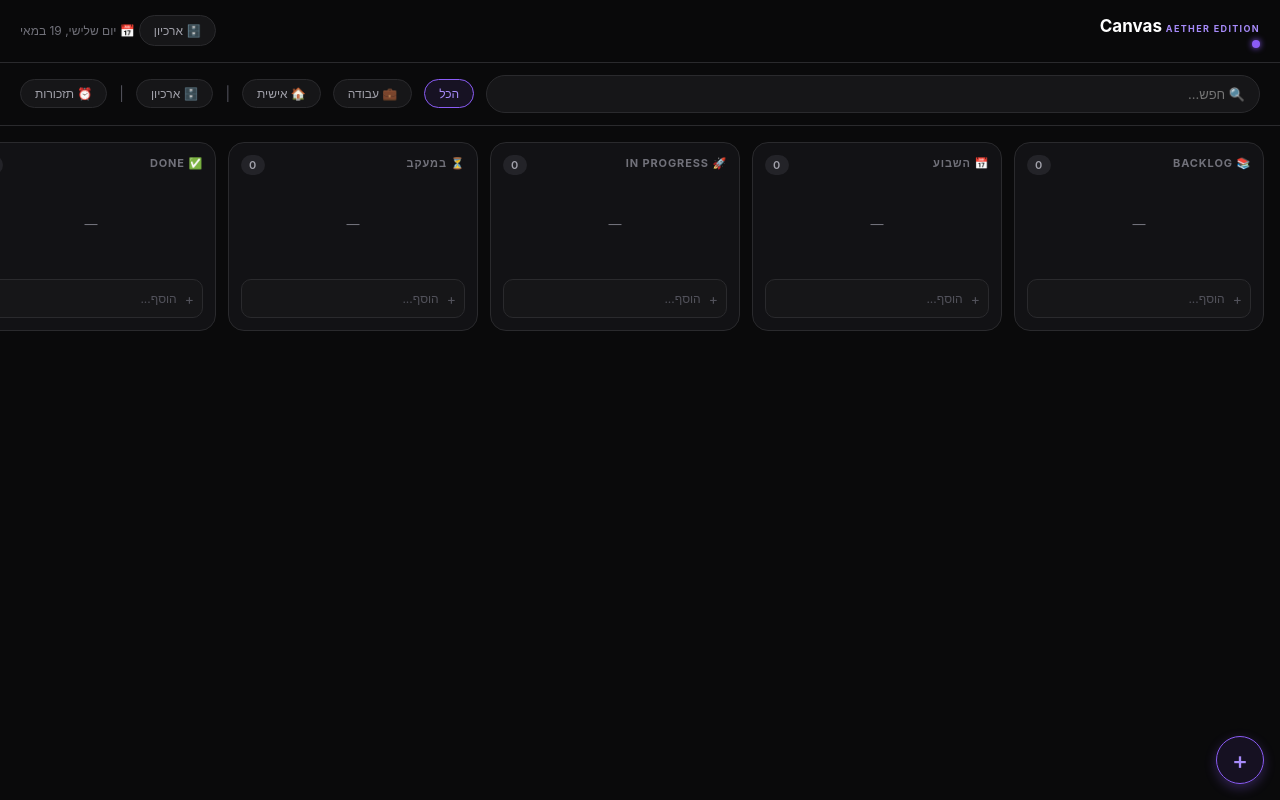
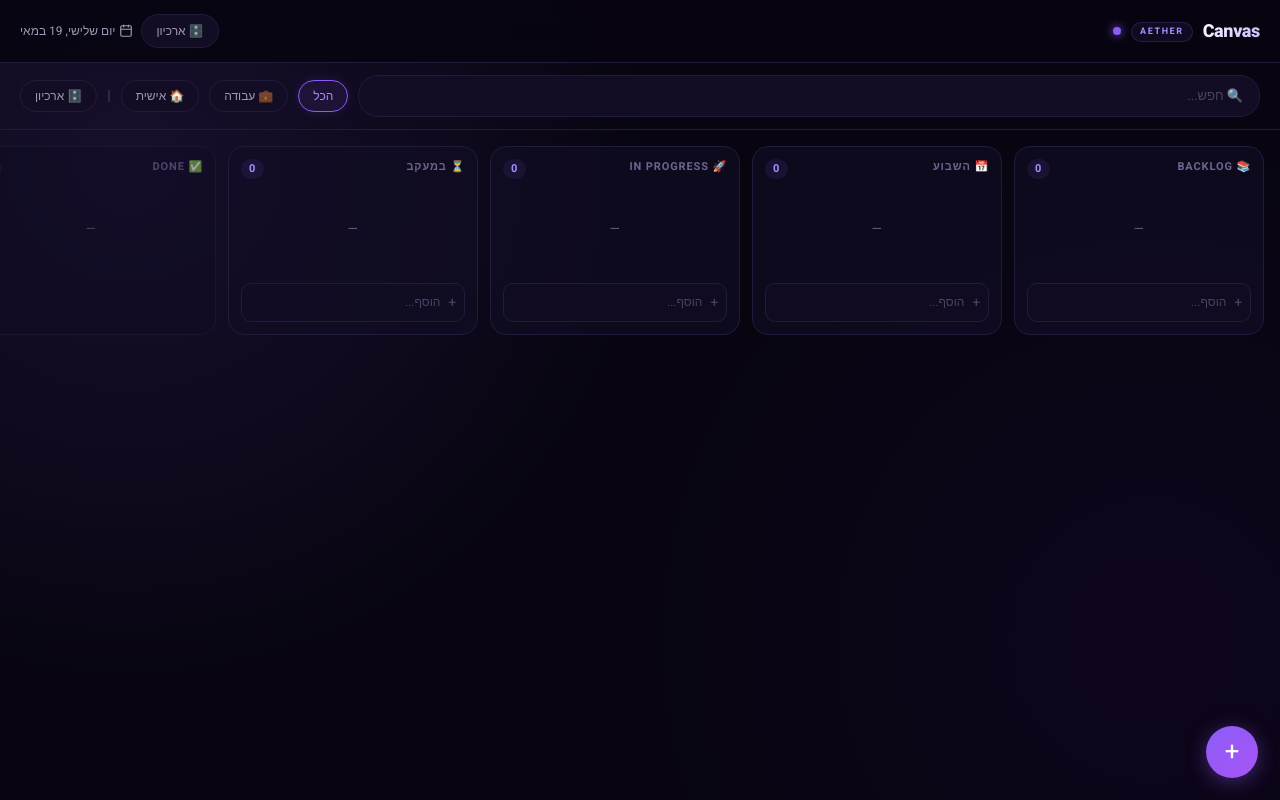
Before and after one commit to andrewvlk88/task-canvas, a Flask app: template templates/kanban.html in a window 1280 px wide. Run offline with Flask 3, Linux system fonts and the light colour scheme; the template is opened without the code that fills it, so the values that code supplies are empty; some libraries are stand-ins or nearby versions.

Commit message:
Hermes: עדכון עיצוב Aether Premium בקנבס

```diff
--- a/templates/kanban.html
+++ b/templates/kanban.html
@@ -3,80 +3,120 @@
 <head>
   <meta charset="UTF-8">
   <meta name="viewport" content="width=device-width, initial-scale=1.0, maximum-scale=1.0, user-scalable=no">
-  <title>Canvas · Aether</title>
+  <title>Canvas · Aether Premium</title>
+  <script src="https://cdn.tailwindcss.com"></script>
+  <link href="https://fonts.googleapis.com/css2?family=Heebo:wght@300;400;500;700;800&family=Inter:wght@300;400;500;600;700&display=swap" rel="stylesheet">
+  <script src="https://unpkg.com/lucide@latest"></script>
+  <script>
+    tailwind.config = {
+      theme: {
+        extend: {
+          fontFamily: { sans: ['Heebo', 'Inter', 'sans-serif'] },
+          colors: {
+            aether: {
+              bg: '#080511',
+              card: '#120d24',
+              cardHov: '#191333',
+              accent: '#8b5cf6',
+              accentGlow: 'rgba(139, 92, 246, 0.4)',
+              textMuted: '#9e99b3',
+              border: '#231b3c'
+            }
+          }
+        }
+      }
+    }
+  </script>
   <style>
-    * { font-family: 'Inter', -apple-system, sans-serif; margin: 0; padding: 0; box-sizing: border-box; }
+    * { font-family: 'Heebo', 'Inter', sans-serif; margin: 0; padding: 0; box-sizing: border-box; }
+    body {
+      background-color: #080511;
+      background-image: radial-gradient(circle at 10% 20%, rgba(139, 92, 246, 0.12) 0%, transparent 40%),
+                        radial-gradient(circle at 90% 80%, rgba(75, 0, 130, 0.1) 0%, transparent 40%);
+      background-attachment: fixed;
+      color: #FAFAFA; min-height: 100vh; font-size: 14px; line-height: 1.5;
+    }
+    ::-webkit-scrollbar { width: 6px; height: 6px; }
+    ::-webkit-scrollbar-track { background: transparent; }
+    ::-webkit-scrollbar-thumb { background: #231b3c; border-radius: 10px; }
+    ::-webkit-scrollbar-thumb:hover { background: #8b5cf6; }
+
     :root {
-      --bg: #0A0A0B; --surface: #161618; --surface-hover: #1C1C1F;
-      --border: #2A2A2D; --border-strong: #3A3A40;
-      --text: #FAFAFA; --text-muted: #A1A1AA; --text-dim: #71717A; --text-faint: #52525B;
-      --accent: #8B5CF6; --accent-hover: #A78BFA; --accent-dim: rgba(139,92,246,0.1);
+      --bg: #080511; --surface: #120d24; --surface-hover: #191333;
+      --border: #231b3c; --border-strong: #3a2f5c;
+      --text: #FAFAFA; --text-muted: #9e99b3; --text-dim: #6b648c; --text-faint: #4a4366;
+      --accent: #8b5cf6; --accent-hover: #a78bfa; --accent-dim: rgba(139,92,246,0.1);
       --danger: #EF4444; --warning: #F59E0B; --success: #10B981;
-      --glass: rgba(25,25,38,0.55); --glass-border: rgba(139,92,246,0.1);
+      --glass: rgba(18,13,36,0.65); --glass-border: rgba(139,92,246,0.1);
     }
-    body { background: var(--bg); color: var(--text); min-height: 100vh; font-size: 14px; line-height: 1.5; }
-    ::-webkit-scrollbar { width: 8px; height: 8px; }
-    ::-webkit-scrollbar-track { background: transparent; }
-    ::-webkit-scrollbar-thumb { background: var(--border); border-radius: 4px; }
 
-    .header { position: sticky; top: 0; z-index: 50; background: rgba(10,10,11,0.85); backdrop-filter: blur(12px); -webkit-backdrop-filter: blur(12px); border-bottom: 1px solid var(--border); padding: 14px 20px; }
-    .header-inner { display: flex; justify-content: space-between; align-items: center; }
-    .brand-text { font-size: 17px; font-weight: 700; color: white; }
-    .brand-sub { font-size: 9px; letter-spacing: 0.15em; color: var(--accent-hover); font-weight: 700; margin-top: 2px; }
-    .btn { display: inline-flex; align-items: center; gap: 6px; padding: 7px 14px; font-size: 12px; font-weight: 500; border-radius: 20px; border: 1px solid var(--border); background: var(--surface); color: var(--text-muted); cursor: pointer; transition: all 0.15s; text-decoration: none; }
-    .btn:hover { color: var(--text); border-color: var(--border-strong); }
+    .header { position: sticky; top: 0; z-index: 50; background: rgba(8,5,17,0.85); backdrop-filter: blur(20px); -webkit-backdrop-filter: blur(20px); border-bottom: 1px solid #231b3c; padding: 14px 20px; }
+    .header-inner { display: flex; justify-content: space-between; align-items: center; max-width: 100%; }
+    .brand { display: flex; align-items: center; gap: 10px; }
+    .brand-text { font-size: 18px; font-weight: 800; letter-spacing: -0.02em; background: linear-gradient(135deg, #fff, #c4b5fd); -webkit-background-clip: text; -webkit-text-fill-color: transparent; background-clip: text; }
+    .brand-sub { font-size: 9px; letter-spacing: 0.18em; color: #a78bfa; font-weight: 700; margin-top: 2px; padding: 2px 8px; border: 1px solid rgba(139,92,246,0.2); border-radius: 10px; background: rgba(139,92,246,0.08); }
+    .btn { display: inline-flex; align-items: center; gap: 6px; padding: 7px 14px; font-size: 12px; font-weight: 500; border-radius: 20px; border: 1px solid var(--border); background: var(--surface); color: var(--text-muted); cursor: pointer; transition: all 0.2s; text-decoration: none; }
+    .btn:hover { color: var(--text); border-color: var(--accent); background: var(--surface-hover); }
     .btn.active { background: var(--accent-dim); border-color: var(--accent); color: var(--accent-hover); }
 
-    .controls { padding: 12px 20px; display: flex; gap: 12px; flex-wrap: wrap; align-items: center; border-bottom: 1px solid var(--border); }
-    .search-input { flex: 1; min-width: 200px; background: var(--surface); border: 1px solid var(--border); color: var(--text); padding: 10px 14px; border-radius: 20px; font-size: 13px; outline: none; }
+    .controls { padding: 12px 20px; display: flex; gap: 10px; flex-wrap: wrap; align-items: center; border-bottom: 1px solid var(--border); }
+    .search-input { flex: 1; min-width: 200px; background: var(--surface); border: 1px solid var(--border); color: var(--text); padding: 10px 16px; border-radius: 20px; font-size: 13px; outline: none; transition: all 0.2s; }
     .search-input:focus { border-color: var(--accent); box-shadow: 0 0 0 3px var(--accent-dim); }
-    .chip { display: inline-flex; align-items: center; gap: 6px; padding: 6px 14px; font-size: 12px; font-weight: 500; background: var(--surface); border: 1px solid var(--border); color: var(--text-muted); border-radius: 20px; cursor: pointer; transition: all 0.15s; }
+    .search-input::placeholder { color: var(--text-faint); }
+    .chip { display: inline-flex; align-items: center; gap: 6px; padding: 6px 14px; font-size: 12px; font-weight: 500; background: var(--surface); border: 1px solid var(--border); color: var(--text-muted); border-radius: 20px; cursor: pointer; transition: all 0.2s; }
     .chip:hover { color: var(--text); border-color: var(--border-strong); }
-    .chip.active { background: var(--accent-dim); border-color: var(--accent); color: var(--accent-hover); }
+    .chip.active { background: var(--accent-dim); border-color: var(--accent); color: var(--accent-hover); box-shadow: 0 0 12px rgba(139,92,246,0.15); }
 
     .board { display: flex; gap: 12px; overflow-x: auto; padding: 16px; max-width: 100%; }
-    .column { min-width: 250px; max-width: 320px; flex: 1; display: flex; flex-direction: column; gap: 8px; background: #121215; padding: 12px; border-radius: 16px; border: 1px solid var(--border); }
+    .column { min-width: 250px; max-width: 320px; flex: 1; display: flex; flex-direction: column; gap: 8px; background: rgba(18,13,36,0.7); padding: 12px; border-radius: 16px; border: 1px solid var(--border); }
     .col-title { font-size: 11px; font-weight: 700; text-transform: uppercase; letter-spacing: 0.08em; color: var(--text-dim); display: flex; justify-content: space-between; }
-    .col-count { font-size: 11px; font-weight: 600; background: var(--surface-active, #232328); padding: 2px 8px; border-radius: 10px; color: var(--text-muted); }
+    .col-count { font-size: 11px; font-weight: 600; background: rgba(139,92,246,0.1); padding: 2px 8px; border-radius: 10px; color: var(--accent-hover); }
     .col-body { display: flex; flex-direction: column; gap: 6px; min-height: 60px; }
     .col-body.drop-active { background: rgba(139,92,246,0.06); border-radius: 12px; }
 
-    .card { padding: 12px 14px; background: var(--glass); border: 1px solid var(--glass-border); border-radius: 12px; cursor: grab; transition: all 0.2s; backdrop-filter: blur(10px); position: relative; }
-    .card:hover { background: rgba(139,92,246,0.08); border-color: var(--accent); transform: translateY(-2px); box-shadow: 0 6px 16px rgba(0,0,0,0.15); }
+    .card { padding: 12px 14px; background: var(--glass); border: 1px solid var(--glass-border); border-radius: 14px; cursor: grab; transition: all 0.2s; backdrop-filter: blur(12px); position: relative; }
+    .card:hover { background: rgba(139,92,246,0.1); border-color: var(--accent); transform: translateY(-2px); box-shadow: 0 8px 24px rgba(0,0,0,0.2), 0 0 20px rgba(139,92,246,0.06); }
     .card.dragging { opacity: 0.5; transform: scale(0.96); }
     .card-title { font-size: 14px; font-weight: 500; color: rgba(255,255,255,0.9); line-height: 1.4; margin-bottom: 8px; word-break: break-word; user-select: text; }
     .card-title a { color: var(--accent-hover); text-decoration: underline; text-underline-offset: 2px; pointer-events: auto; }
-    .card-title a:hover { color: #C4B5FD; }
-    .card-note { font-size: 11px; color: var(--accent-hover); margin: 4px 0 6px; padding: 4px 8px; background: rgba(139,92,246,0.08); border-radius: 8px; font-style: italic; user-select: text; }
+    .card-title a:hover { color: #c4b5fd; }
+    .card-note { font-size: 11px; color: var(--accent-hover); margin: 4px 0 6px; padding: 6px 10px; background: rgba(139,92,246,0.08); border-radius: 8px; font-style: italic; user-select: text; border: 1px solid rgba(139,92,246,0.1); }
     .card-note a { color: var(--accent-hover); text-decoration: underline; text-underline-offset: 2px; pointer-events: auto; }
     .card-meta { display: flex; align-items: center; gap: 6px; font-size: 10.5px; color: var(--text-dim); flex-wrap: wrap; }
     .card-actions { display: flex; gap: 4px; margin-top: 8px; opacity: 0; transition: opacity 0.2s; }
     .card:hover .card-actions { opacity: 1; }
-    .action-btn { font-size: 10px; padding: 3px 8px; border-radius: 6px; border: 1px solid var(--border); background: transparent; color: var(--text-muted); cursor: pointer; transition: all 0.15s; }
+    .action-btn { font-size: 10px; padding: 4px 8px; border-radius: 6px; border: 1px solid var(--border); background: transparent; color: var(--text-muted); cursor: pointer; transition: all 0.15s; }
     .action-btn:hover { border-color: var(--accent); color: var(--accent-hover); background: var(--accent-dim); }
     .action-btn.danger:hover { border-color: var(--danger); color: var(--danger); background: rgba(239,68,68,0.08); }
     .action-btn.done-btn:hover { border-color: var(--success); color: var(--success); background: rgba(16,185,129,0.08); }
+    .action-btn.remind-btn:hover { border-color: #f59e0b; color: #f59e0b; background: rgba(245,158,11,0.08); }
 
     .priority-dot { position: absolute; left: 10px; top: 10px; width: 8px; height: 8px; border-radius: 50%; }
-    .p1 { background: var(--danger); box-shadow: 0 0 6px rgba(239,68,68,0.5); }
-    .p2 { background: var(--warning); box-shadow: 0 0 6px rgba(245,158,11,0.5); }
-    .p3 { background: #eab308; }
-    .p4 { background: var(--success); }
+    .p1 { background: var(--danger); box-shadow: 0 0 8px rgba(239,68,68,0.6); }
+    .p2 { background: var(--warning); box-shadow: 0 0 8px rgba(245,158,11,0.5); }
+    .p3 { background: #eab308; box-shadow: 0 0 4px rgba(234,179,8,0.3); }
+    .p4 { background: var(--success); box-shadow: 0 0 4px rgba(16,185,129,0.3); }
     .p5 { background: var(--text-faint); }
 
-    .quick-add { display: flex; gap: 8px; padding: 8px; background: var(--surface); border: 1px solid var(--border); border-radius: 10px; margin-top: 4px; }
+    .quick-add { display: flex; gap: 8px; padding: 8px; background: rgba(18,13,36,0.6); border: 1px solid var(--border); border-radius: 10px; margin-top: 4px; }
     .quick-add input { flex: 1; background: transparent; border: none; outline: none; color: var(--text); font-size: 12px; }
     .quick-add input::placeholder { color: var(--text-faint); }
 
-    .toast { position: fixed; bottom: 24px; left: 50%; transform: translateX(-50%); background: var(--surface); border: 1px solid var(--accent); padding: 10px 18px; border-radius: 12px; z-index: 1000; font-size: 13px; box-shadow: 0 4px 24px rgba(0,0,0,0.4); display: none; }
-    .toast.show { display: flex; align-items: center; gap: 8px; animation: fadeIn 0.2s ease-out; }
-    @keyframes fadeIn { from { opacity: 0; transform: translateX(-50%) translateY(8px); } to { opacity: 1; transform: translateX(-50%) translateY(0); } }
+    .toast { position: fixed; bottom: 24px; left: 50%; transform: translateX(-50%); background: var(--surface); border: 1px solid var(--accent); padding: 12px 20px; border-radius: 14px; z-index: 1000; font-size: 13px; box-shadow: 0 8px 32px rgba(0,0,0,0.5), 0 0 20px rgba(139,92,246,0.1); display: none; }
+    .toast.show { display: flex; align-items: center; gap: 8px; animation: toastIn 0.3s ease-out; }
+    @keyframes toastIn { from { opacity: 0; transform: translateX(-50%) translateY(12px); } to { opacity: 1; transform: translateX(-50%) translateY(0); } }
 
     .empty-state { padding: 32px 16px; text-align: center; color: var(--text-dim); font-size: 13px; }
+
+    .fab { position: fixed; bottom: 22px; right: 22px; z-index: 40; width: 52px; height: 52px; border-radius: 50%; background: linear-gradient(135deg, #8b5cf6, #a855f7); color: white; font-size: 26px; border: none; cursor: pointer; box-shadow: 0 4px 20px rgba(139,92,246,0.4); transition: all 0.3s; display: flex; align-items: center; justify-content: center; }
+    .fab:hover { transform: scale(1.08) rotate(90deg); box-shadow: 0 6px 30px rgba(139,92,246,0.6); }
+    .fab:active { transform: scale(0.95); }
 
     @media (max-width: 768px) {
       .board { flex-direction: column; }
       .column { min-width: unset; max-width: unset; }
+      .header { padding: 10px 14px; }
+      .controls { padding: 8px 14px; }
     }
   </style>
 </head>
@@ -84,14 +124,17 @@
 
 <header class="header">
   <div class="header-inner">
-    <div class="flex items-center gap-3">
+    <div class="brand">
       <span class="brand-text">Canvas</span>
-      <span class="brand-sub">AETHER EDITION</span>
-      <div class="w-2 h-2 rounded-full bg-[var(--accent)]" style="width:8px;height:8px;border-radius:50%;background:var(--accent);box-shadow:0 0 6px var(--accent)"></div>
+      <span class="brand-sub">AETHER</span>
+      <div style="width:8px;height:8px;border-radius:50%;background:var(--accent);box-shadow:0 0 10px var(--accent)"></div>
     </div>
     <div class="flex items-center gap-2">
       <button class="btn" onclick="openArchive()">🗄️ ארכיון</button>
-      <span style="font-size:12px;color:var(--text-dim)">📅 <span id="today-date"></span></span>
+      <span style="font-size:12px;color:var(--text-muted);display:flex;align-items:center;gap:4px">
+        <i data-lucide="calendar" style="width:14px;height:14px"></i>
+        <span id="today-date"></span>
+      </span>
     </div>
   </div>
 </header>
@@ -103,16 +146,14 @@
   <button class="chip" data-filter="personal" onclick="setFilter('personal',this)">🏠 אישית</button>
   <span style="color:var(--text-faint)">|</span>
   <button class="chip" id="archive-chip" onclick="openArchive()">🗄️ ארכיון</button>
-  <span style="color:var(--text-faint)">|</span>
-  <button class="chip" id="remind-all-chip" onclick="showAllReminders()">⏰ תזכורות</button>
 </div>
 
 <div class="board" id="board"></div>
 
 <!-- Archive Overlay -->
-<div id="archive-overlay" style="display:none;position:fixed;inset:0;z-index:100;background:rgba(0,0,0,0.7);align-items:center;justify-content:center">
-  <div style="background:var(--bg);border:1px solid var(--border);border-radius:16px;padding:24px;max-width:600px;width:90%;max-height:80vh;overflow-y:auto">
-    <div style="display:flex;justify-content:space-between;align-items:center;margin-bottom:16px">
+<div id="archive-overlay" style="display:none;position:fixed;inset:0;z-index:100;background:rgba(0,0,0,0.75);align-items:center;justify-content:center;backdrop-filter:blur(8px)">
+  <div style="background:var(--bg);border:1px solid var(--border);border-radius:20px;padding:28px;max-width:600px;width:90%;max-height:80vh;overflow-y:auto;box-shadow:0 20px 60px rgba(0,0,0,0.5)">
+    <div style="display:flex;justify-content:space-between;align-items:center;margin-bottom:20px">
       <h2 style="font-size:18px;font-weight:700">🗄️ ארכיון</h2>
       <button class="btn" onclick="closeArchive()">✕ סגור</button>
     </div>
@@ -121,8 +162,8 @@
 </div>
 
 <!-- Reminder Modal -->
-<div id="remind-modal" style="display:none;position:fixed;inset:0;z-index:100;background:rgba(0,0,0,0.7);align-items:center;justify-content:center">
-  <div style="background:var(--bg);border:1px solid var(--border);border-radius:16px;padding:24px;max-width:380px;width:90%">
+<div id="remind-modal" style="display:none;position:fixed;inset:0;z-index:100;background:rgba(0,0,0,0.75);align-items:center;justify-content:center;backdrop-filter:blur(8px)">
+  <div style="background:var(--bg);border:1px solid var(--border);border-radius:20px;padding:28px;max-width:380px;width:90%;box-shadow:0 20px 60px rgba(0,0,0,0.5)">
     <h2 style="font-size:16px;font-weight:700;margin-bottom:4px">🔔 תזכורת</h2>
     <p id="remind-task-name" style="font-size:13px;color:var(--text-muted);margin-bottom:20px"></p>
     <div style="display:flex;flex-wrap:wrap;gap:8px;margin-bottom:16px">
@@ -146,14 +187,15 @@
 <input type="hidden" id="remind-card-id">
 
 <div class="toast" id="toast">
-  <span>✓</span><span id="toast-msg"></span>
+  <i data-lucide="check-circle" style="width:16px;height:16px;color:var(--accent-hover)"></i>
+  <span id="toast-msg"></span>
 </div>
 
-<div style="position:fixed;bottom:16px;right:16px;z-index:40">
-  <button onclick="quickAddMobile()" class="btn active" style="width:48px;height:48px;border-radius:50%;font-size:24px;justify-content:center;padding:0;box-shadow:0 4px 12px rgba(139,92,246,0.3)">+</button>
-</div>
+<button class="fab" onclick="quickAddMobile()">+</button>
 
 <script>
+lucide.createIcons();
+
 const API = '/api';
 let boardData = { columns: [] };
 let activeFilter = 'all';
@@ -203,8 +245,9 @@ function render() {
 
   board.innerHTML = cols.map(col => {
     const cards = col.cards.filter(match);
+    const isDone = col.id === 'done';
     return `
-      <div class="column">
+      <div class="column" style="${isDone ? 'opacity:0.65' : ''}">
         <div class="col-title">
           <span>${col.title}</span>
           <span class="col-count">${cards.length}</span>
@@ -214,7 +257,7 @@ function render() {
              ondragleave="this.classList.remove('drop-active')"
              ondrop="handleDrop(event,'${col.id}')">
           ${cards.length ? [...cards].reverse().map(c => `
-            <div class="card" draggable="true" data-id="${c.id}"
+            <div class="card" draggable="true" data-id="${c.id}" ${isDone ? 'style="opacity:0.6"' : ''}
                  ondragstart="event.dataTransfer.setData('text/plain','${c.id}');this.classList.add('dragging')"
                  ondragend="this.classList.remove('dragging')">
               <div class="priority-dot p${c.priority||3}"></div>
@@ -227,26 +270,29 @@ function render() {
               <div class="card-actions">
                 <button class="action-btn" onclick="event.stopPropagation();addNote('${c.id}')">💬</button>
                 <button class="action-btn" onclick="event.stopPropagation();editCard('${c.id}')">✎</button>
-                <button class="action-btn remind-btn" onclick="event.stopPropagation();remindMe('${c.id}')">🔔</button>
-                <button class="action-btn done-btn" onclick="event.stopPropagation();markDone('${c.id}')">✅</button>
+                ${!isDone ? `<button class="action-btn remind-btn" onclick="event.stopPropagation();remindMe('${c.id}')">🔔</button>` : ''}
+                ${!isDone ? `<button class="action-btn done-btn" onclick="event.stopPropagation();markDone('${c.id}')">✅</button>` : ''}
                 <button class="action-btn danger" onclick="event.stopPropagation();deleteCard('${c.id}')">✕</button>
               </div>
             </div>
           `).join('') : '<div class="empty-state">—</div>'}
         </div>
+        ${!isDone ? `
         <div class="quick-add">
           <span style="color:var(--text-faint)">+</span>
           <input type="text" placeholder="הוסף..." onkeydown="if(event.key==='Enter')addCard('${col.id}',this)">
-        </div>
+        </div>` : ''}
       </div>`;
   }).join('');
+
+  lucide.createIcons();
 }
 
 function esc(s) { return String(s||'').replace(/&/g,'&amp;').replace(/</g,'&lt;').replace(/>/g,'&gt;').replace(/"/g,'&quot;'); }
 
 function linkify(text) {
   text = esc(text);
-  return text.replace(/(https?:\/\/[^\s<]+)/g, '<a href="$1" target="_blank" onclick="event.stopPropagation()">🔗 קישור</a>');
+  return text.replace(/(https?:\/\/[^\s<]+)/g, '<a href="$1" target="_blank" onclick="event.stopPropagation()" style="display:inline-flex;align-items:center;gap:3px;color:var(--accent-hover);text-underline-offset:2px">🔗</a>');
 }
 
 async function addCard(colId, input) {
@@ -350,7 +396,7 @@ async function openArchive() {
     const cards = data.archived || [];
     if (!cards.length) { list.innerHTML = '<div class="empty-state">אין משימות בארכיון</div>'; return; }
     list.innerHTML = cards.map(c => `
-      <div style="padding:12px;background:var(--surface);border:1px solid var(--border);border-radius:10px;margin-bottom:8px;display:flex;justify-content:space-between;align-items:center">
+      <div style="padding:12px;background:var(--surface);border:1px solid var(--border);border-radius:12px;margin-bottom:8px;display:flex;justify-content:space-between;align-items:center">
         <div>
           <div style="color:var(--text);font-size:14px">${esc(c.content)}</div>
           <div style="color:var(--text-dim);font-size:11px;margin-top:4px">
@@ -379,18 +425,12 @@ function quickAddMobile() {
   fetch(API+'/cards',{method:'POST',headers:{'Content-Type':'application/json'},body:JSON.stringify({content:t,column_id:'backlog'})}).then(()=>{fetchBoard();toast('✅ נוסף');});
 }
 
-function showAllReminders() {
-  const all = boardData.columns.flatMap(c=>c.cards).filter(c=>!c.archived && c.id !== 'done');
-  if (!all.length) { toast('אין משימות'); return; }
-  const recent = all.slice(-5).reverse().map(c=>'🔔 ' + c.content.substring(0,60)).join('\n');
-  alert('5 המשימות האחרונות:\n\n' + (recent || 'אין'));
-}
-
 function toast(msg) {
   const t = document.getElementById('toast');
   document.getElementById('toast-msg').textContent = msg;
   t.classList.add('show');
-  setTimeout(() => t.classList.remove('show'), 2000);
+  lucide.createIcons();
+  setTimeout(() => t.classList.remove('show'), 2200);
 }
 
 init();
```
